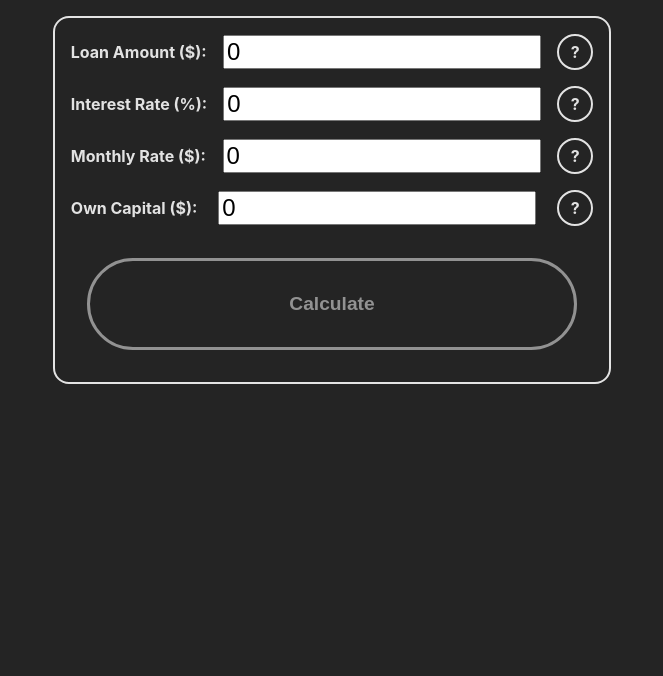
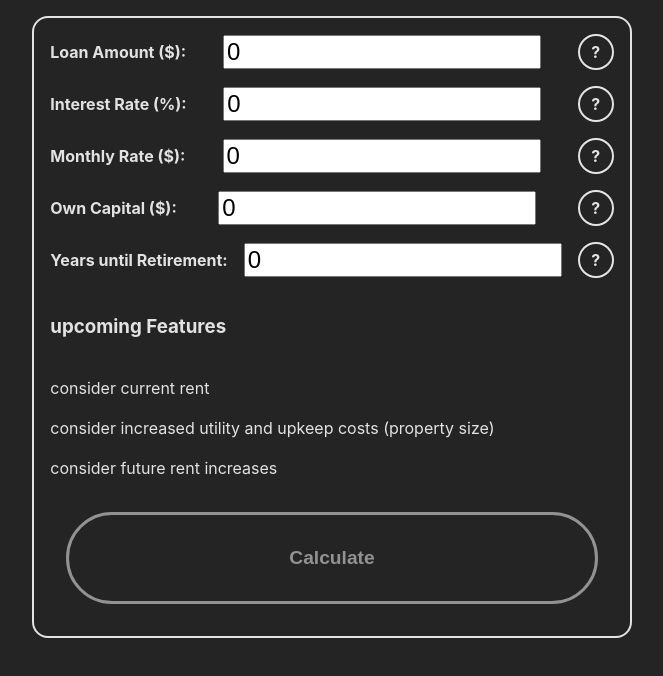
Before and after one commit to chriskuhtz/worthit, a React (Vite) app: page / in a window 1280 px wide. Shown: the top 676 px of the page, without its empty margins (308-971 px from the left). Built offline with nearby package versions, Linux system fonts and the light colour scheme.

Commit message:
consider retirement age

```diff
--- a/src/App.tsx
+++ b/src/App.tsx
@@ -18,7 +18,7 @@ export interface BaseCalculationTable {
 
 export interface LoanCalculationTable extends BaseCalculationTable {
 	type: 'borrow';
-	isPossible: boolean;
+	errorReason?: 'rate' | 'duration';
 	totalInterestPayed?: number;
 	loanAmount: number;
 }
@@ -27,6 +27,7 @@ export interface InvestmentCalculationTable extends BaseCalculationTable {
 	totalInterestGained: number;
 	totalInvested: number;
 	startingCapital: number;
+	valueAtRetirement: number;
 }
 export type CalculationTable =
 	| LoanCalculationTable
@@ -46,6 +47,8 @@ function App() {
 		setCalculationTables,
 		ownCapital,
 		setOwnCapital,
+		yearsUntilRetirement,
+		setYearsUntilRetirement,
 	} = useCalculation();
 	return (
 		<div className="container" style={{ alignItems: 'center' }}>
@@ -61,6 +64,8 @@ function App() {
 					calculate={calculate}
 					ownCapital={ownCapital}
 					setOwnCapital={setOwnCapital}
+					yearsUntilRetirement={yearsUntilRetirement}
+					setYearsUntilRetirement={setYearsUntilRetirement}
 				/>
 			)}
 			{calculationTables && (
--- a/src/components/Form/Form.tsx
+++ b/src/components/Form/Form.tsx
@@ -11,6 +11,8 @@ export const Form = ({
 	calculate,
 	ownCapital,
 	setOwnCapital,
+	yearsUntilRetirement,
+	setYearsUntilRetirement,
 }: {
 	loanAmount: number;
 	setLoanAmount: (x: number) => void;
@@ -22,6 +24,8 @@ export const Form = ({
 	calculate: () => void;
 	setOwnCapital: (x: number) => void;
 	ownCapital: number;
+	setYearsUntilRetirement: (x: number) => void;
+	yearsUntilRetirement: number;
 }): JSX.Element => {
 	return (
 		<div className="form">
@@ -61,6 +65,19 @@ export const Form = ({
 				label={'Own Capital ($)'}
 				explanation="Loan approval requires own capital, typically at least 10%. You could also invest this money and gain interest"
 			/>
+			<CustomInput
+				value={yearsUntilRetirement.toString()}
+				onChange={(x) => setYearsUntilRetirement(parseInt(x))}
+				errorMessage={''}
+				type={'number'}
+				placeholder={'Years until Retirement'}
+				label={'Years until Retirement'}
+				explanation="You probably want to pay off your house before you retire"
+			/>
+			<h3>upcoming Features</h3>
+			<p>consider current rent</p>
+			<p>consider increased utility and upkeep costs (property size)</p>
+			<p>consider future rent increases</p>
 			<button disabled={!calculationPossible} onClick={calculate}>
 				Calculate
 			</button>
--- a/src/components/ResultListItem/ResultListItem.tsx
+++ b/src/components/ResultListItem/ResultListItem.tsx
@@ -1,4 +1,5 @@
 import { CalculationTable } from '../../App';
+import { formatCurrency } from '../../functions/formatCurrency';
 import { getYearlyRepayment } from '../../functions/getYearlyRepayment';
 
 export const ResultListItem = ({
@@ -9,17 +10,29 @@ export const ResultListItem = ({
 	if (calcTable.type === 'borrow') {
 		return (
 			<div
-				className={`explanation ${calcTable.isPossible ? 'success' : 'error'}`}
+				className={`explanation ${calcTable.errorReason ? 'error' : 'success'}`}
 			>
 				<h3>{calcTable.headline}:</h3>
 
+				{calcTable.errorReason === 'duration' && (
+					<div>
+						Unfortunately you cannot repay this loan before your planned
+						retirement.
+					</div>
+				)}
+
+				{calcTable.errorReason === 'rate' && (
+					<div>
+						Unfortunately the monthly rate is too low to repay this loan.
+					</div>
+				)}
 				<div className="inputExplanation">
-					<p>LoanAmount: {calcTable.loanAmount}$</p>
+					<p>LoanAmount: {formatCurrency(calcTable.loanAmount)}</p>
 
 					<p>Duration: {calcTable.years} Years</p>
 
 					<p>Interest Rate: {calcTable.interestRate}%</p>
-					<p>Monthly Rate: {calcTable.monthlyRate}$</p>
+					<p>Monthly Rate: {formatCurrency(calcTable.monthlyRate)}</p>
 					<p>
 						Yearly Repayment:{' '}
 						{getYearlyRepayment(
@@ -31,8 +44,8 @@ export const ResultListItem = ({
 					</p>
 					{calcTable.totalInterestPayed && (
 						<p>
-							Total Interest Payed: {calcTable.totalInterestPayed?.toFixed(0)}$
-							or{' '}
+							Total Interest Payed:{' '}
+							{formatCurrency(calcTable.totalInterestPayed)} or{' '}
 							{(
 								(calcTable.totalInterestPayed / calcTable.loanAmount) *
 								100
@@ -55,19 +68,22 @@ export const ResultListItem = ({
 
 				<div className="inputExplanation">
 					<p>Interest Rate: {calcTable.interestRate}%</p>
-					<p>Monthly Rate: {calcTable.monthlyRate}$</p>
-					<p>Starting Capital: {calcTable.startingCapital}$</p>
-					<p>Invested: {calcTable.totalInvested.toFixed(0)}$</p>
-					<p>Interest Gained: {calcTable.totalInterestGained.toFixed(0)}$</p>
-
+					<p>Monthly Rate: {formatCurrency(calcTable.monthlyRate)}</p>
+					<p>Starting Capital: {formatCurrency(calcTable.startingCapital)}</p>
+					<p>Invested: {formatCurrency(calcTable.totalInvested)}</p>
 					<p>
-						Total Value:{' '}
-						{(calcTable.totalInterestGained + calcTable.totalInvested).toFixed(
-							0
-						)}
-						$
+						Interest Gained: {formatCurrency(calcTable.totalInterestGained)}
 					</p>
 				</div>
+				<p>
+					Value at loan payback:{' '}
+					{formatCurrency(
+						calcTable.totalInterestGained + calcTable.totalInvested
+					)}
+				</p>
+				<p>
+					Value at retirement age: {formatCurrency(calcTable.valueAtRetirement)}
+				</p>
 			</div>
 		);
 	}
--- a/src/functions/calculateInvestment.ts
+++ b/src/functions/calculateInvestment.ts
@@ -1,14 +1,11 @@
 import { CalculationTableRow, InvestmentCalculationTable } from '../App';
 
-export const calculateInvestment = (
-	interestRate: number,
+const getTotal = (
+	ownCapital: number,
+	years: number,
 	monthlyRate: number,
-	years: number,
-	ownCapital: number,
-	headline: string
-): InvestmentCalculationTable => {
-	console.log(years, monthlyRate);
-	const rows: CalculationTableRow[] = [];
+	interestRate: number
+): number => {
 	let total = ownCapital;
 
 	let i = years;
@@ -18,6 +15,27 @@ export const calculateInvestment = (
 		total += (total / 100) * interestRate;
 		i -= 1;
 	}
+
+	return total;
+};
+export const calculateInvestment = (
+	interestRate: number,
+	monthlyRate: number,
+	years: number,
+	ownCapital: number,
+	yearsUntilRetirement: number,
+	headline: string
+): InvestmentCalculationTable => {
+	console.log(years, monthlyRate);
+	const rows: CalculationTableRow[] = [];
+
+	const total = getTotal(ownCapital, years, monthlyRate, interestRate);
+	const valueAtRetirement = getTotal(
+		ownCapital,
+		yearsUntilRetirement,
+		monthlyRate,
+		interestRate
+	);
 
 	return {
 		rows,
@@ -29,5 +47,6 @@ export const calculateInvestment = (
 		startingCapital: ownCapital,
 		totalInvested: years * monthlyRate * 12,
 		totalInterestGained: total - years * monthlyRate * 12,
+		valueAtRetirement,
 	};
 };
--- a/src/functions/calculatePurchase.ts
+++ b/src/functions/calculatePurchase.ts
@@ -5,6 +5,7 @@ export const calculatePurchase = (
 	interestRate: number,
 	monthlyRate: number,
 	minRate: number,
+	yearsUntilRetirement: number,
 	headline: string
 ): LoanCalculationTable => {
 	if (minRate > monthlyRate) {
@@ -12,7 +13,7 @@ export const calculatePurchase = (
 			rows: [],
 			headline,
 			type: 'borrow',
-			isPossible: false,
+			errorReason: 'rate',
 			years: 0,
 			loanAmount,
 			interestRate,
@@ -33,9 +34,22 @@ export const calculatePurchase = (
 		rows.push({ year: i, remainingDebt: remainingAmount });
 	}
 
+	if (i > yearsUntilRetirement) {
+		return {
+			rows: [],
+			headline,
+			type: 'borrow',
+			errorReason: 'duration',
+			years: i,
+			loanAmount,
+			interestRate,
+			monthlyRate,
+		};
+	}
+
 	return {
 		rows,
-		isPossible: true,
+
 		years: i,
 		totalInterestPayed: totalInterestPayed,
 		headline,
--- /dev/null
+++ b/src/functions/formatCurrency.ts
@@ -0,0 +1,12 @@
+export const formatCurrency = (amount: number): string => {
+	const formattedAmount = [...amount.toFixed(0)]
+		.map((x, i) => {
+			const length = amount.toFixed(0).length;
+			if (i !== 0 && (length - i) % 3 === 0) {
+				return `.${x}`;
+			}
+			return x;
+		})
+		.join('');
+	return `${formattedAmount}$`;
+};
--- a/src/hooks/useCalculation.ts
+++ b/src/hooks/useCalculation.ts
@@ -10,6 +10,7 @@ export const useCalculation = () => {
 	const [interestRate, setInterestRate] = useState<number>(0);
 	const [monthlyRate, setMonthlyRate] = useState<number>(0);
 	const [ownCapital, setOwnCapital] = useState<number>(0);
+	const [yearsUntilRetirement, setYearsUntilRetirement] = useState<number>(0);
 
 	const onePercentRate = useMemo(() => {
 		const firstYearInterest = (loanAmount / 100) * interestRate;
@@ -48,6 +49,7 @@ export const useCalculation = () => {
 			interestRate,
 			monthlyRate,
 			onePercentRate,
+			yearsUntilRetirement,
 			'Your Version'
 		);
 		const onePercentRateVersion = calculatePurchase(
@@ -55,6 +57,7 @@ export const useCalculation = () => {
 			interestRate,
 			onePercentRate,
 			onePercentRate,
+			yearsUntilRetirement,
 			'Alternative: 1% Repayment'
 		);
 		const twoPercentRateVersion = calculatePurchase(
@@ -62,17 +65,31 @@ export const useCalculation = () => {
 			interestRate,
 			twoPercentRate,
 			onePercentRate,
+			yearsUntilRetirement,
 			'Alternative: 2% Repayment'
 		);
 
-		const investmentData = chosenVersion.isPossible
-			? chosenVersion
-			: onePercentRateVersion;
+		const investmentData = [
+			chosenVersion,
+			onePercentRateVersion,
+			twoPercentRateVersion,
+		].find((v) => !v.errorReason);
+
+		if (!investmentData) {
+			setCalculationTables([
+				chosenVersion,
+				onePercentRateVersion,
+				twoPercentRateVersion,
+			]);
+			return;
+		}
+
 		const investment = calculateInvestment(
 			annualSP500,
 			investmentData.monthlyRate,
 			investmentData.years,
 			ownCapital,
+			yearsUntilRetirement,
 			`Your Version invested with average S&P 500 returns for ${investmentData.years} Years`
 		);
 		const pessimisticInvestment = calculateInvestment(
@@ -80,6 +97,7 @@ export const useCalculation = () => {
 			investmentData.monthlyRate,
 			investmentData.years,
 			ownCapital,
+			yearsUntilRetirement,
 			`Your Version invested with half the average S&P 500 returns for ${investmentData.years} Years`
 		);
 		setCalculationTables([
@@ -94,6 +112,7 @@ export const useCalculation = () => {
 		interestRate,
 		monthlyRate,
 		onePercentRate,
+		yearsUntilRetirement,
 		twoPercentRate,
 		ownCapital,
 	]);
@@ -111,5 +130,7 @@ export const useCalculation = () => {
 		calculationTables,
 		ownCapital,
 		setOwnCapital,
+		yearsUntilRetirement,
+		setYearsUntilRetirement,
 	};
 };
```
